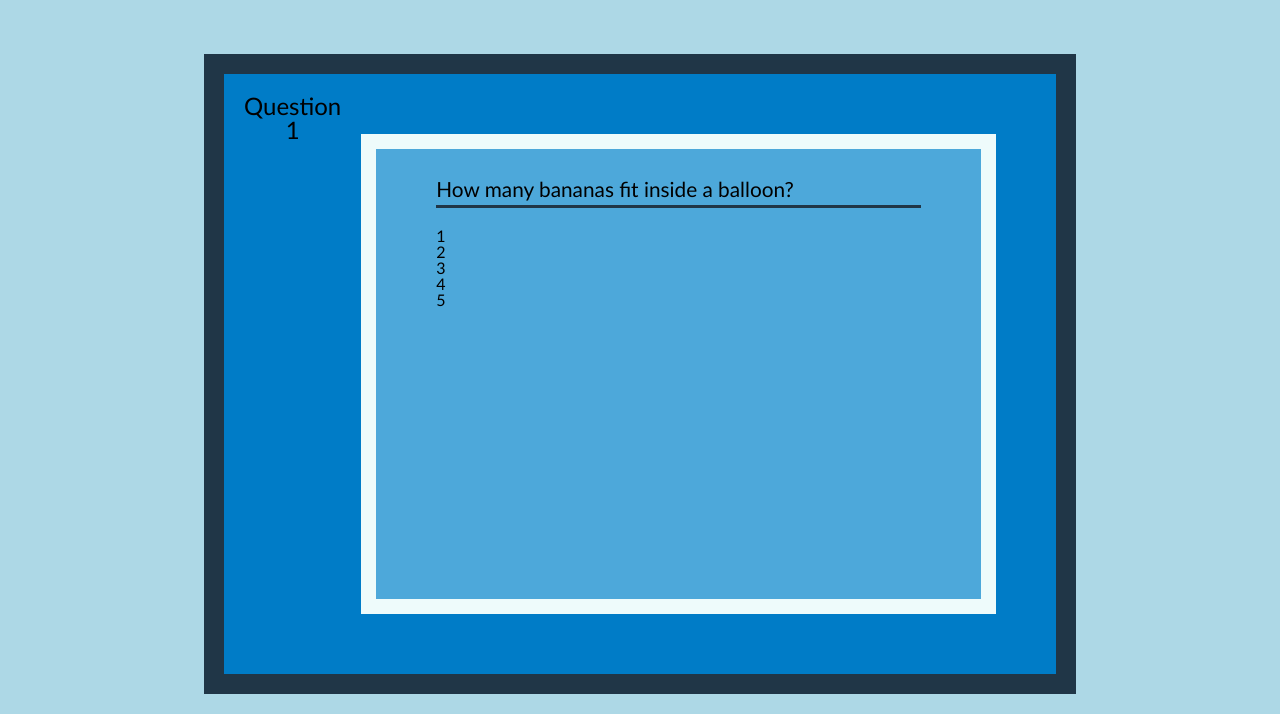
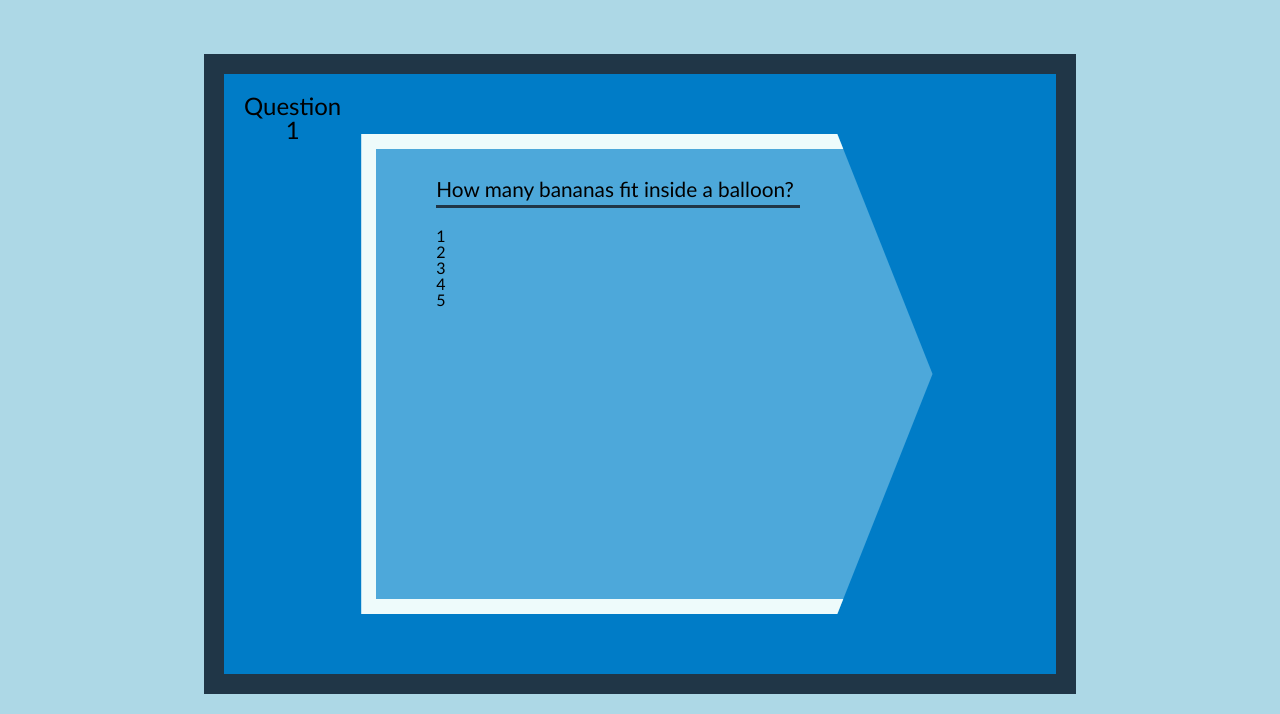
Before and after one commit to sosoberg/code_quiz, a plain HTML site: page index.html in a window 1280 px wide. Shown: the part 86-800 px from the top of the page. Drawn offline with Linux system fonts and the light colour scheme.

Commit message:
extra css styling

```diff
--- a/assets/css/style.css
+++ b/assets/css/style.css
@@ -39,8 +39,10 @@ section h2 {
     padding: 30px 60px 60px 60px;
     margin: 60px 60px 60px 0px;
     width: 75%;
+    clip-path: polygon(75% 0%, 90% 50%, 75% 100%, 0% 100%, 0 50%, 0% 0%);
 }
 .question h3 {
+    width: 75%;
     font-size: 130%;
     padding-bottom: 5px;
     border-bottom: 3px solid;
```
